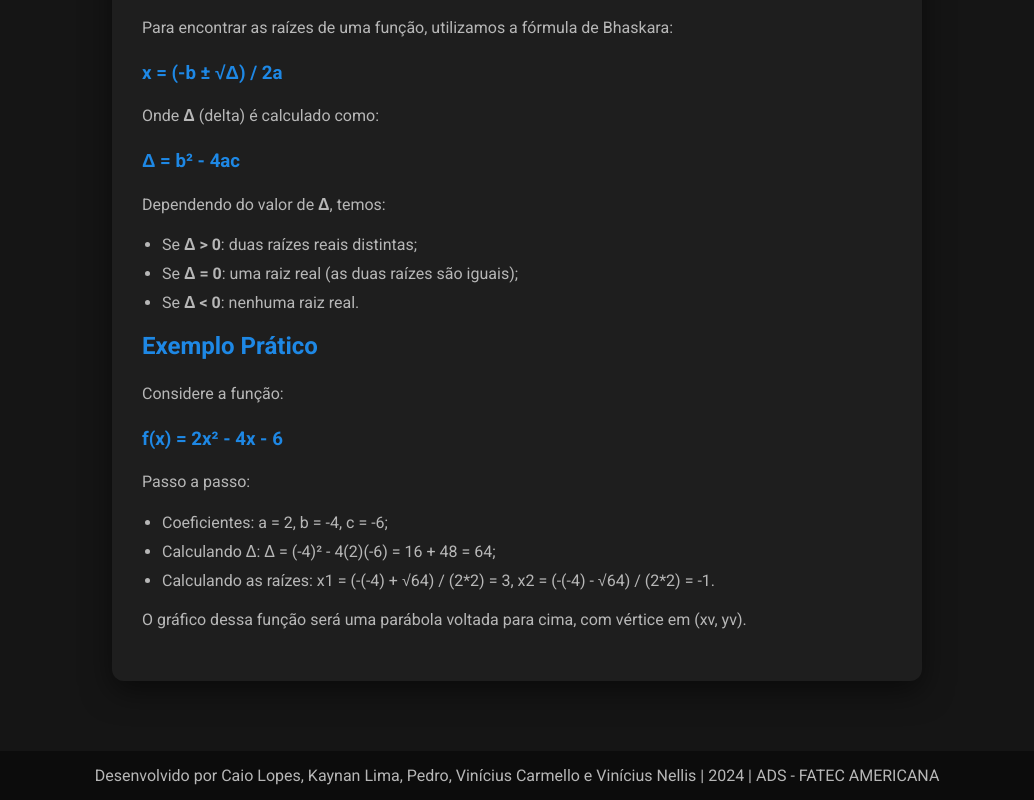
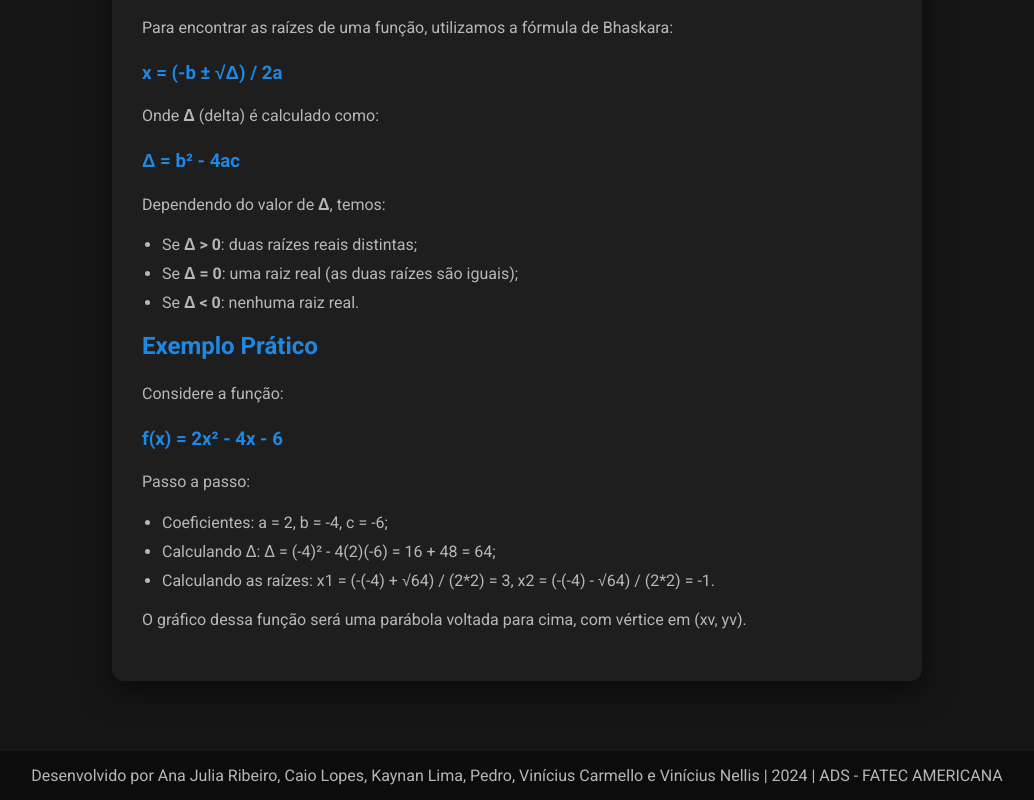
Before and after one commit to AnaaRibeiroo/Projeto-Fun-ao-De-Segundo-Grau, a plain HTML site: page aprender.html in a window 1280 px wide. Shown: the part 832-1632 px from the top of the page, without its empty margins (123-1157 px from the left). Drawn offline with Linux system fonts and the light colour scheme.

Commit message:
Update aprender.html

```diff
--- a/aprender.html
+++ b/aprender.html
@@ -151,7 +151,7 @@
 
     <!-- Rodapé -->
     <footer style="text-align: center; margin-top: 50px;">
-        Desenvolvido por Caio Lopes, Kaynan Lima, Pedro, Vinícius Carmello e Vinícius Nellis | 2024 | ADS - FATEC AMERICANA
+        Desenvolvido por Ana Julia Ribeiro, Caio Lopes, Kaynan Lima, Pedro, Vinícius Carmello e Vinícius Nellis | 2024 | ADS - FATEC AMERICANA
     </footer>
 </body>
 </html>
```
